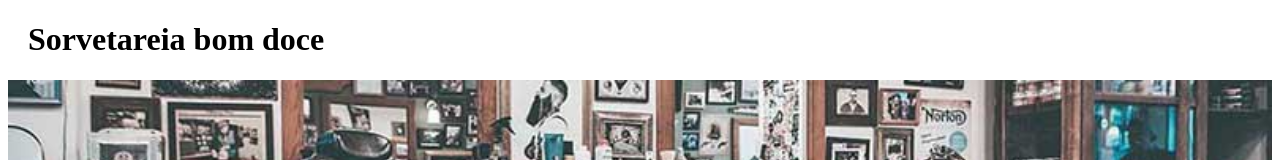
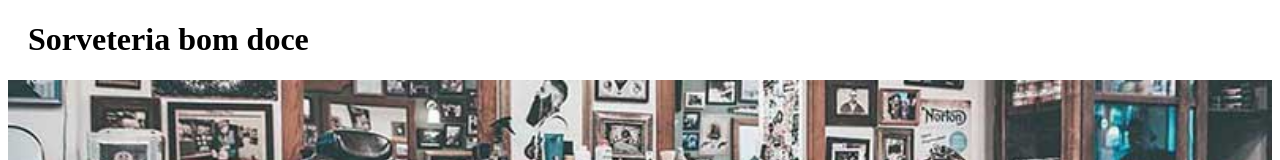
Before and after one commit to jvfera/Pc3Tri, a plain HTML site: page alura.html in a window 1280 px wide. Shown: the top 160 px of the page. Drawn offline with Linux system fonts and the light colour scheme.

Commit message:
Update alura.html

```diff
--- a/alura.html
+++ b/alura.html
@@ -8,7 +8,7 @@
 
 	<body>
 		<header>
-			<h1 class="titulo-principal">Sorvetareia bom doce</h1>
+			<h1 class="titulo-principal">Sorveteria bom doce</h1>
 		</header>
 		<img id="banner" src="banner.jpg">
 		<div class="principal">
```
